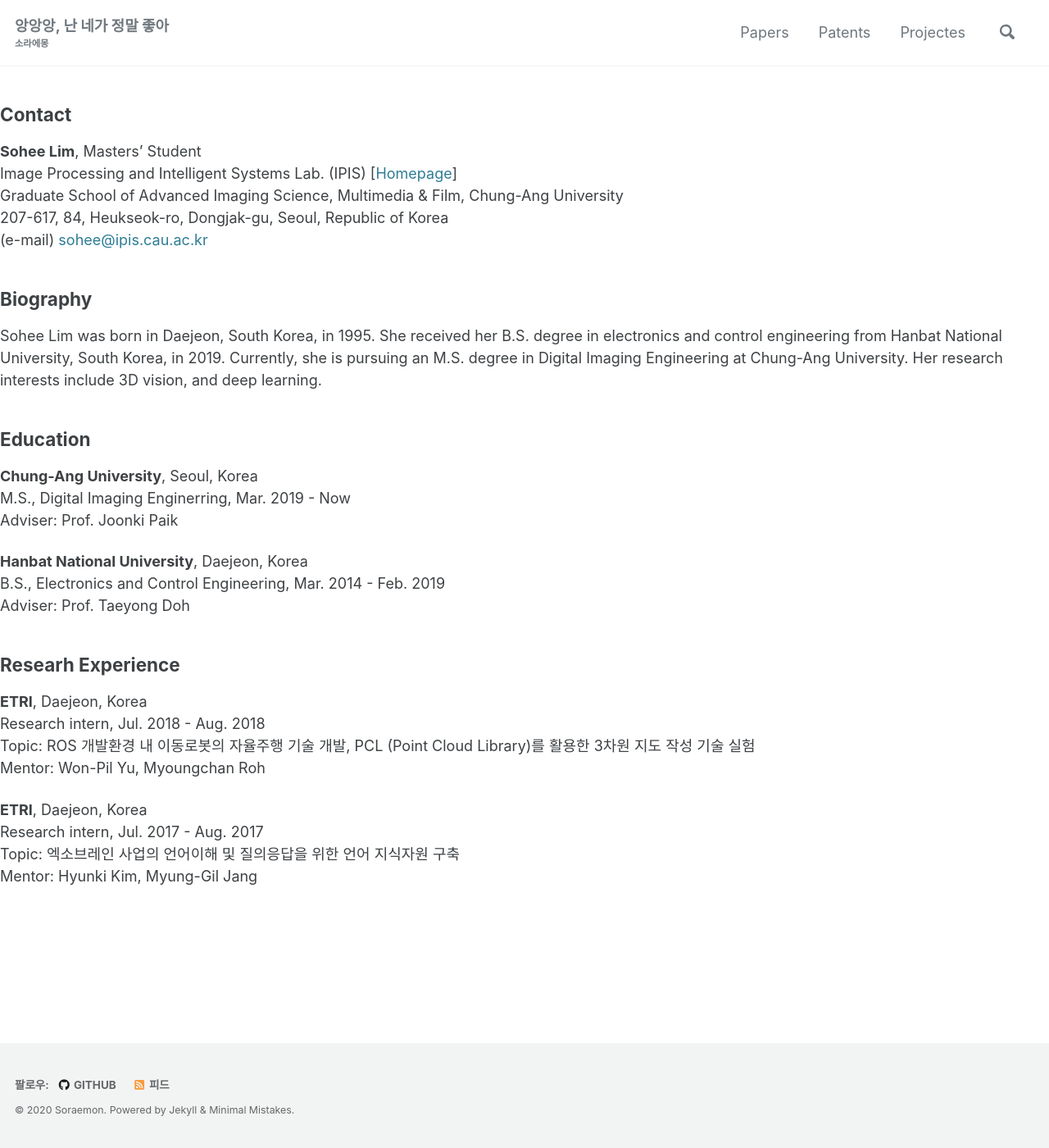
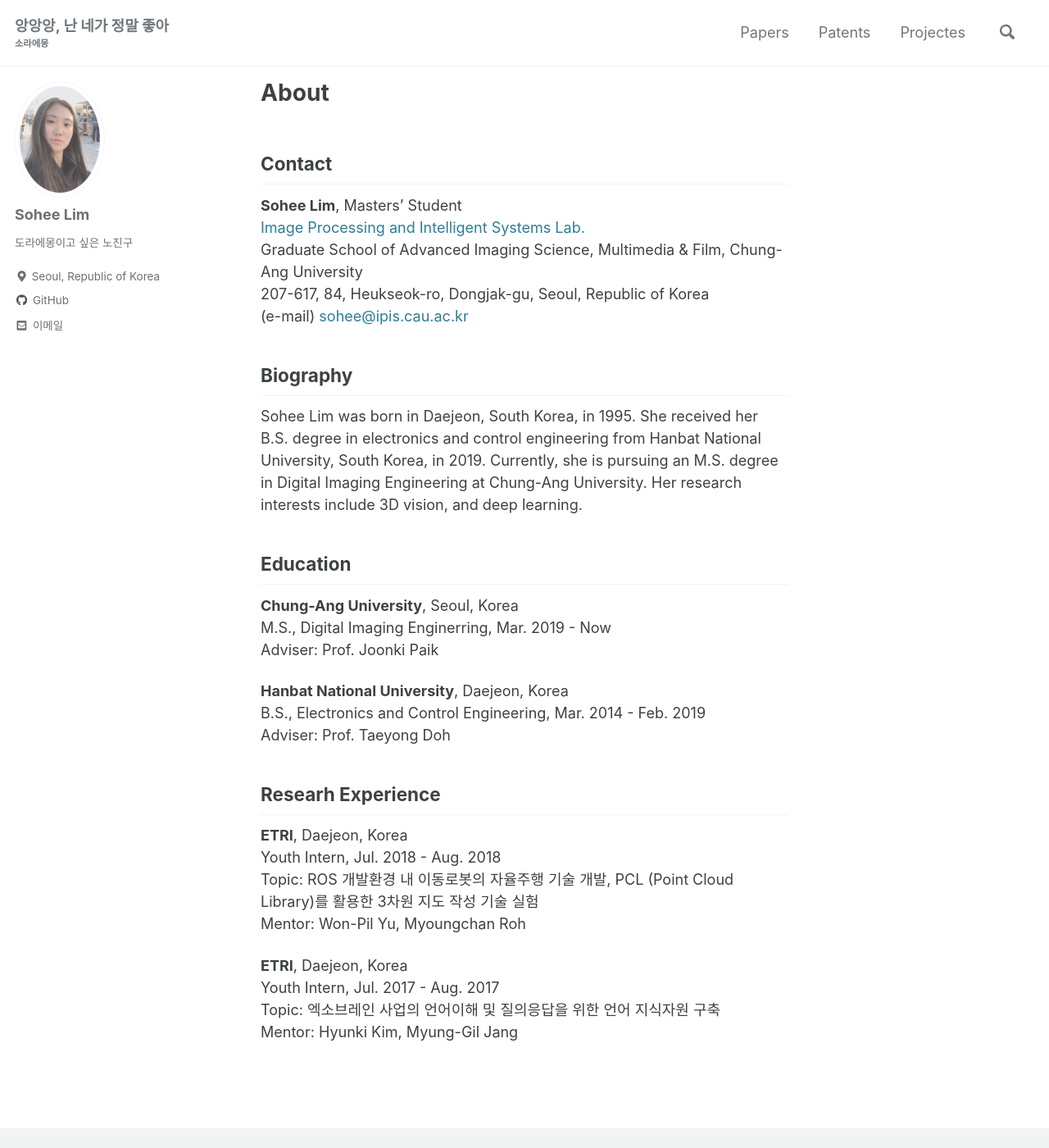
Before and after one commit to sohee-zoe/sohee-zoe.github.io, a Jekyll site: the page built from index.md, in a window 1280 px wide and 1400 px high. Shown: the whole window at 82% size. Built offline with Jekyll 4.4.1, drawn with Linux system fonts in a browser that asks for light colours; cached includes are drawn as plain includes; our own code applies the rules of GitHub Pages for plain Markdown files.

Commit message:
Update and rename index-bak.md to index.md

```diff
--- a/index-bak.md
+++ b/index.md
@@ -1,7 +1,15 @@
+---
+title: About
+layout: single
+author_profile: true
+---
+
+
+
 ## Contact
 
 **Sohee Lim**, Masters' Student
-Image Processing and Intelligent Systems Lab. (IPIS) [[Homepage](ipis.cau.ac.kr)]
+[Image Processing and Intelligent Systems Lab.](http://ipis.cau.ac.kr/)
 Graduate School of Advanced Imaging Science, Multimedia & Film, Chung-Ang University
 207-617, 84, Heukseok-ro, Dongjak-gu, Seoul, Republic of Korea
 (e-mail) <sohee@ipis.cau.ac.kr>
@@ -34,12 +42,12 @@ Adviser: Prof. Taeyong Doh
 
 ## Researh Experience
 **ETRI**, Daejeon, Korea
-Research intern, Jul. 2018 - Aug. 2018
+Youth Intern, Jul. 2018 - Aug. 2018
 Topic: ROS 개발환경 내 이동로봇의 자율주행 기술 개발, PCL (Point Cloud Library)를 활용한 3차원 지도 작성 기술 실험
 Mentor: Won-Pil Yu, Myoungchan Roh
 
 
 **ETRI**, Daejeon, Korea
-Research intern, Jul. 2017 - Aug. 2017
+Youth Intern, Jul. 2017 - Aug. 2017
 Topic: 엑소브레인 사업의 언어이해 및 질의응답을 위한 언어 지식자원 구축
 Mentor: Hyunki Kim, Myung-Gil Jang
```
